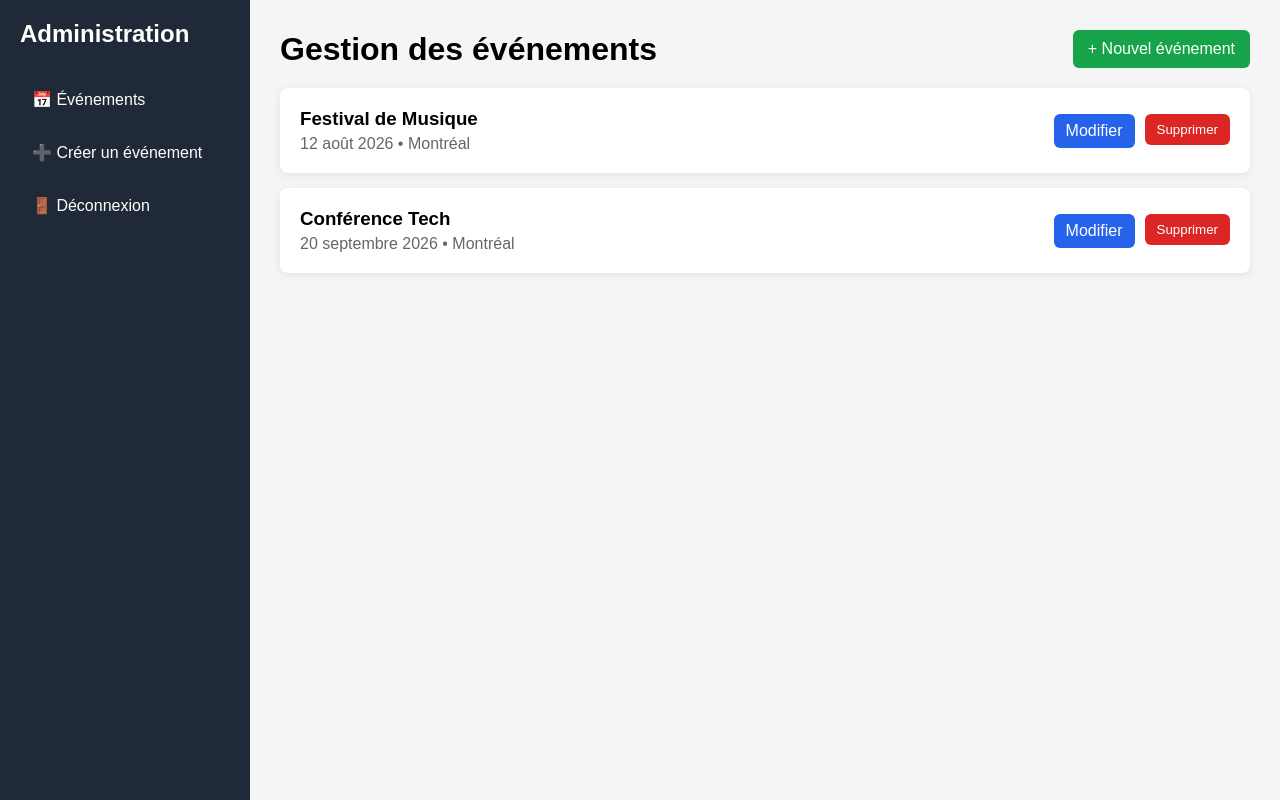
After one commit to gertholam/ticket_booking_projet_cumberland, a Flask app: template app/templates/admin_dash.html in a window 1280 px wide. The commit adds this page. Run offline with Flask 3, Linux system fonts and the light colour scheme; the template is opened without the code that fills it, so the values that code supplies are empty.

Commit message:
initial commit

```diff
--- /dev/null
+++ b/app/templates/admin_dash.html
@@ -0,0 +1,180 @@
+<!DOCTYPE html>
+<html lang="fr">
+
+<head>
+    <meta charset="UTF-8">
+    <meta name="viewport" content="width=device-width, initial-scale=1.0">
+    <title>Administration</title>
+
+    <style>
+        * {
+            margin: 0;
+            padding: 0;
+            box-sizing: border-box;
+            font-family: Arial, sans-serif;
+        }
+
+        body {
+            display: flex;
+            min-height: 100vh;
+            background: #f5f5f5;
+        }
+
+        .sidebar {
+            width: 250px;
+            background: #1f2937;
+            color: white;
+            padding: 20px;
+        }
+
+        .sidebar h2 {
+            margin-bottom: 30px;
+        }
+
+        .sidebar a {
+            display: block;
+            color: white;
+            text-decoration: none;
+            padding: 12px;
+            border-radius: 6px;
+            margin-bottom: 10px;
+        }
+
+        .sidebar a:hover {
+            background: #374151;
+        }
+
+        .content {
+            flex: 1;
+            padding: 30px;
+        }
+
+        .header {
+            display: flex;
+            justify-content: space-between;
+            align-items: center;
+            margin-bottom: 20px;
+        }
+
+        .btn-create {
+            background: #16a34a;
+            color: white;
+            text-decoration: none;
+            padding: 10px 15px;
+            border-radius: 6px;
+        }
+
+        .btn-create:hover {
+            background: #15803d;
+        }
+
+        .card {
+            background: white;
+            border-radius: 8px;
+            padding: 20px;
+            margin-bottom: 15px;
+            box-shadow: 0 2px 8px rgba(0, 0, 0, .08);
+        }
+
+        .event-header {
+            display: flex;
+            justify-content: space-between;
+            align-items: center;
+        }
+
+        .actions {
+            display: flex;
+            gap: 10px;
+        }
+
+        .btn-edit {
+            background: #2563eb;
+            color: white;
+            text-decoration: none;
+            padding: 8px 12px;
+            border-radius: 6px;
+        }
+
+        .btn-delete {
+            background: #dc2626;
+            color: white;
+            border: none;
+            padding: 8px 12px;
+            border-radius: 6px;
+            cursor: pointer;
+        }
+
+        p {
+            color: #666;
+            margin-top: 5px;
+        }
+    </style>
+</head>
+
+<body>
+
+    <div class="sidebar">
+        <h2>Administration</h2>
+
+        <a href="/admin/events">📅 Événements</a>
+        <a href="/admin/events/create">➕ Créer un événement</a>
+        <a href="/logout">🚪 Déconnexion</a>
+    </div>
+
+    <div class="content">
+
+        <div class="header">
+            <h1>Gestion des événements</h1>
+
+            <a href="/admin/events/create" class="btn-create">
+                + Nouvel événement
+            </a>
+        </div>
+
+        <div class="card">
+            <div class="event-header">
+                <div>
+                    <h3>Festival de Musique</h3>
+                    <p>12 août 2026 • Montréal</p>
+                </div>
+
+                <div class="actions">
+                    <a href="/admin/events/edit/1" class="btn-edit">
+                        Modifier
+                    </a>
+
+                    <form action="/admin/events/delete/1" method="POST">
+                        <button class="btn-delete">
+                            Supprimer
+                        </button>
+                    </form>
+                </div>
+            </div>
+        </div>
+
+        <div class="card">
+            <div class="event-header">
+                <div>
+                    <h3>Conférence Tech</h3>
+                    <p>20 septembre 2026 • Montréal</p>
+                </div>
+
+                <div class="actions">
+                    <a href="/admin/events/edit/2" class="btn-edit">
+                        Modifier
+                    </a>
+
+                    <form action="/admin/events/delete/2" method="POST">
+                        <button class="btn-delete">
+                            Supprimer
+                        </button>
+                    </form>
+                </div>
+            </div>
+        </div>
+
+    </div>
+
+</body>
+
+</html>
```
Also changed, not shown: app/templates/create_event.html (added, +54 -0 lines), app/templates/events.html (added, +179 -0 lines), app/templates/index.html (+13 -58 lines), app/templates/user_dash.html (added, +172 -0 lines).
